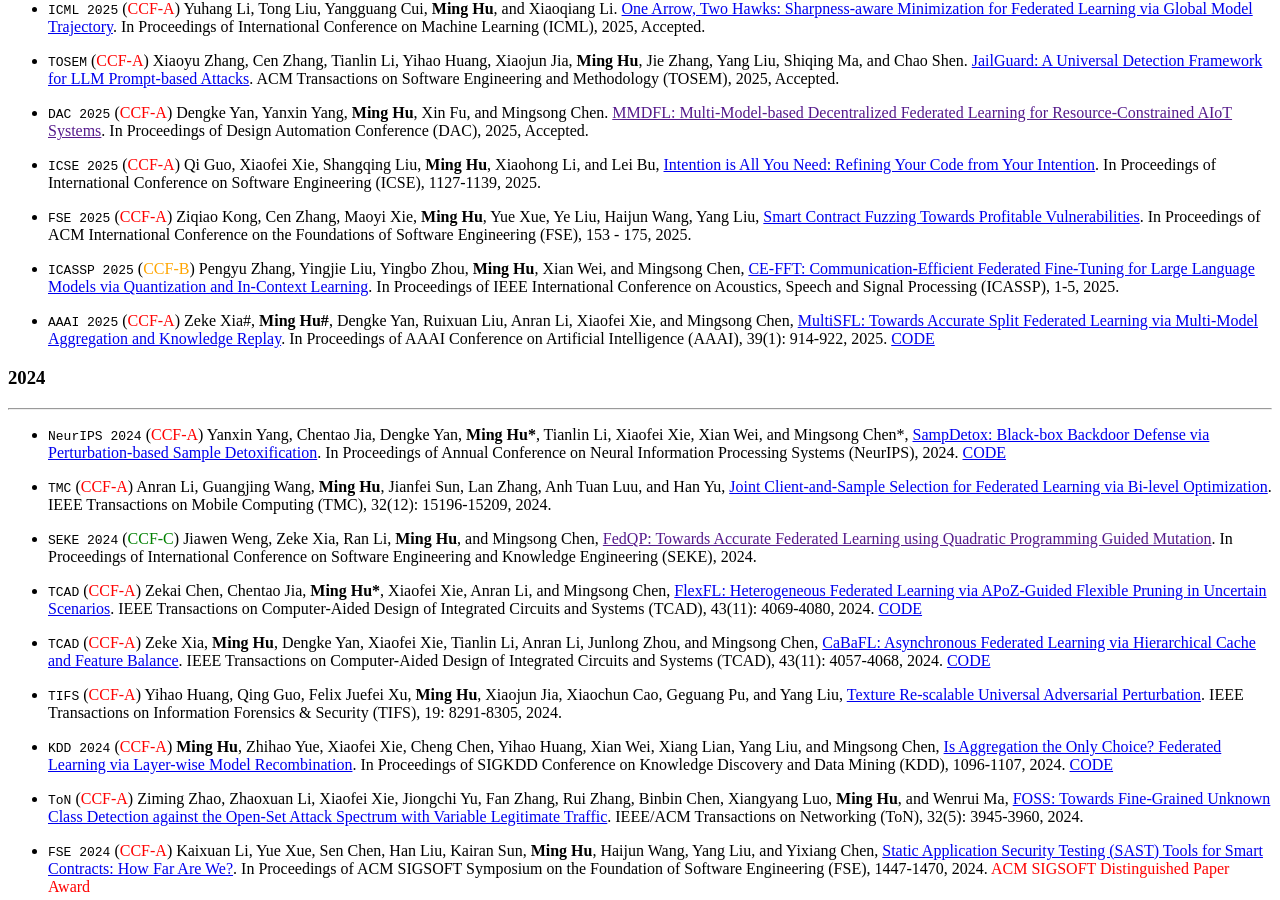
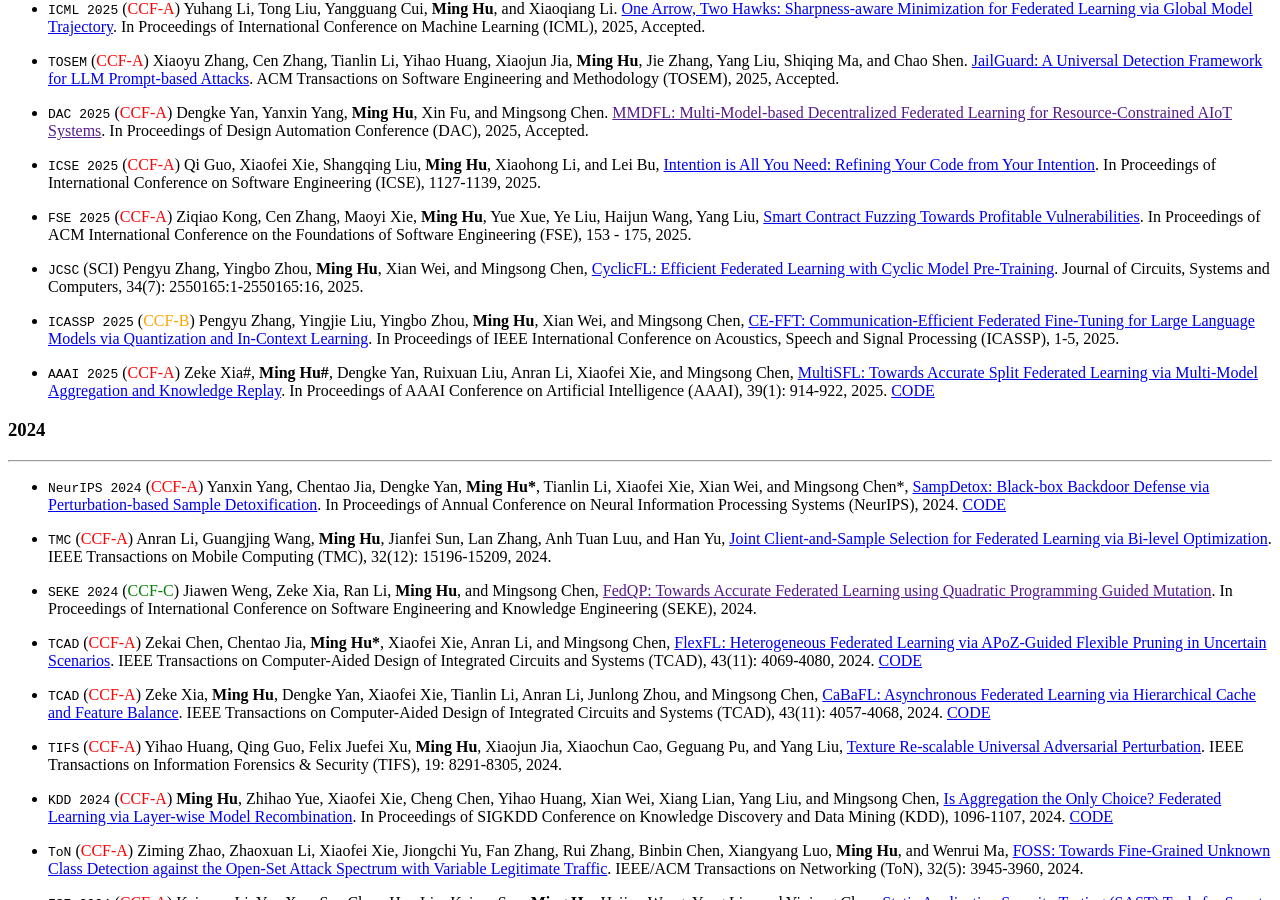
Before and after one commit to HUMingProfile/humingprofile.github.io, a Jekyll site: the page built from _pages/about.md, in a window 1280 px wide and 900 px high, scrolled down 2623 px. Built offline with Jekyll 4.4.1, drawn with Linux system fonts in a browser that asks for light colours; some web fonts are replaced; a script that is not in the unit is left out; some of the changed lines change nothing that is shown; some of the changed text lies outside the part shown.

Commit message:
Update about.md

```diff
--- a/_pages/about.md
+++ b/_pages/about.md
@@ -109,6 +109,8 @@
 
 -   ``FSE 2025`` (<span style="color:red">CCF-A</span>) Ziqiao Kong, Cen Zhang, Maoyi Xie, **Ming Hu**, Yue Xue, Ye Liu, Haijun Wang, Yang Liu, [Smart Contract Fuzzing Towards Profitable Vulnerabilities](https://dl.acm.org/doi/abs/10.1145/3715720). In Proceedings of ACM International Conference on the Foundations of Software Engineering (FSE), 153 - 175, 2025.
 
+-   ``JCSC`` (SCI) Pengyu Zhang, Yingbo Zhou, **Ming Hu**, Xian Wei, and Mingsong Chen, [CyclicFL: Efficient Federated Learning with Cyclic Model Pre-Training](https://www.worldscientific.com/doi/abs/10.1142/S0218126625501658). Journal of Circuits, Systems and Computers, 34(7): 2550165:1-2550165:16, 2025.
+
 -   ``ICASSP 2025`` (<span style="color:orange">CCF-B</span>) Pengyu Zhang, Yingjie Liu, Yingbo Zhou, **Ming Hu**, Xian Wei, and Mingsong Chen, [CE-FFT: Communication-Efficient Federated Fine-Tuning for Large Language Models via Quantization and In-Context Learning](https://ieeexplore.ieee.org/document/10889971). In Proceedings of IEEE International Conference on Acoustics, Speech and Signal Processing (ICASSP), 1-5, 2025.
 
 -   ``AAAI 2025`` (<span style="color:red">CCF-A</span>) Zeke Xia\#, **Ming Hu\#**, Dengke Yan, Ruixuan Liu, Anran Li, Xiaofei Xie, and Mingsong Chen, [MultiSFL: Towards Accurate Split Federated Learning via Multi-Model Aggregation and Knowledge Replay](https://ojs.aaai.org/index.php/AAAI/article/view/32076). In Proceedings of AAAI Conference on Artificial Intelligence (AAAI), 39(1): 914-922, 2025. [CODE](https://github.com/CodeFree-xzk/MultiSFL)
@@ -172,9 +174,9 @@
 
 - ``TCAD`` (<span style="color:red">CCF-A</span>) Xinqian Zhang, **Ming Hu**, Jun Xia, Tongquan Wei, Mingsong Chen, and Shiyan Hu, [Efficient Federated Learning for Cloud-Based AIoT Applications](https://ieeexplore.ieee.org/document/9302596). IEEE Transactions on Computer-Aided Design of Integrated Circuits and Systems (TCAD), 40(11): 2211-2223, 2021.
 
-- ``JCSC 2021`` (SCI) Tian Liu, Yunfei Song, **Ming Hu**, Jun Xia, Jianning Zhang, and Mingsong Chen, [An Ensemble Learning-Based Cooperative Defensive Architecture Against Adversarial Attacks](https://www.worldscientific.com/doi/10.1142/S0218126621500250). Journal of Circuits, Systems and Computers, 30(2): 2150025:1-2150025:16, 2021.
+- ``JCSC`` (SCI) Tian Liu, Yunfei Song, **Ming Hu**, Jun Xia, Jianning Zhang, and Mingsong Chen, [An Ensemble Learning-Based Cooperative Defensive Architecture Against Adversarial Attacks](https://www.worldscientific.com/doi/10.1142/S0218126621500250). Journal of Circuits, Systems and Computers, 30(2): 2150025:1-2150025:16, 2021.
 
-- ``JOS 2021`` (Chinese-list CCF-A) Mingli Shao, E Cao, **Ming Hu**, Yue Zhang, Wenjie Chen, and Mingsong Chen. [Traffic Light Optimization Control Method for Priority Vehicle Awareness](). Journal of Software, 32(8): 2425-2438, 2021. (in Chinese)
+- ``JOS`` (Chinese-list CCF-A) Mingli Shao, E Cao, **Ming Hu**, Yue Zhang, Wenjie Chen, and Mingsong Chen. [Traffic Light Optimization Control Method for Priority Vehicle Awareness](). Journal of Software, 32(8): 2425-2438, 2021. (in Chinese)
 
 ### 2020
 ---
```
